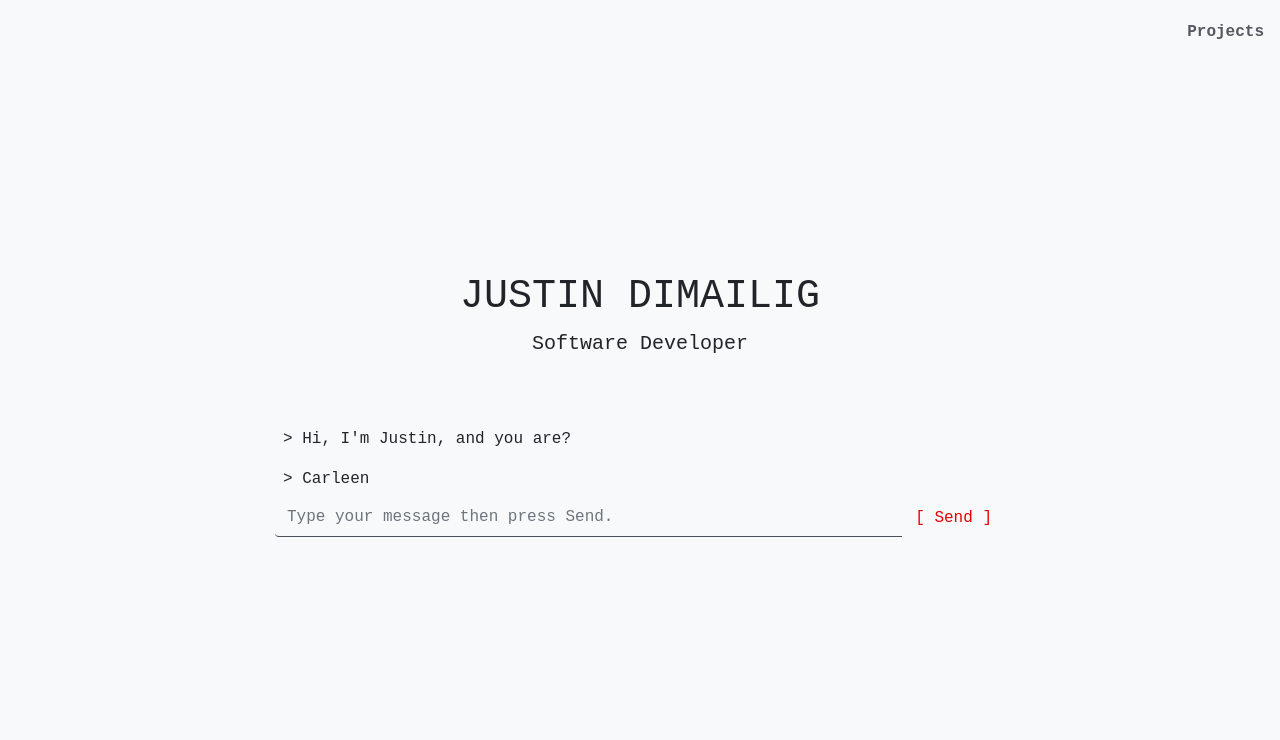
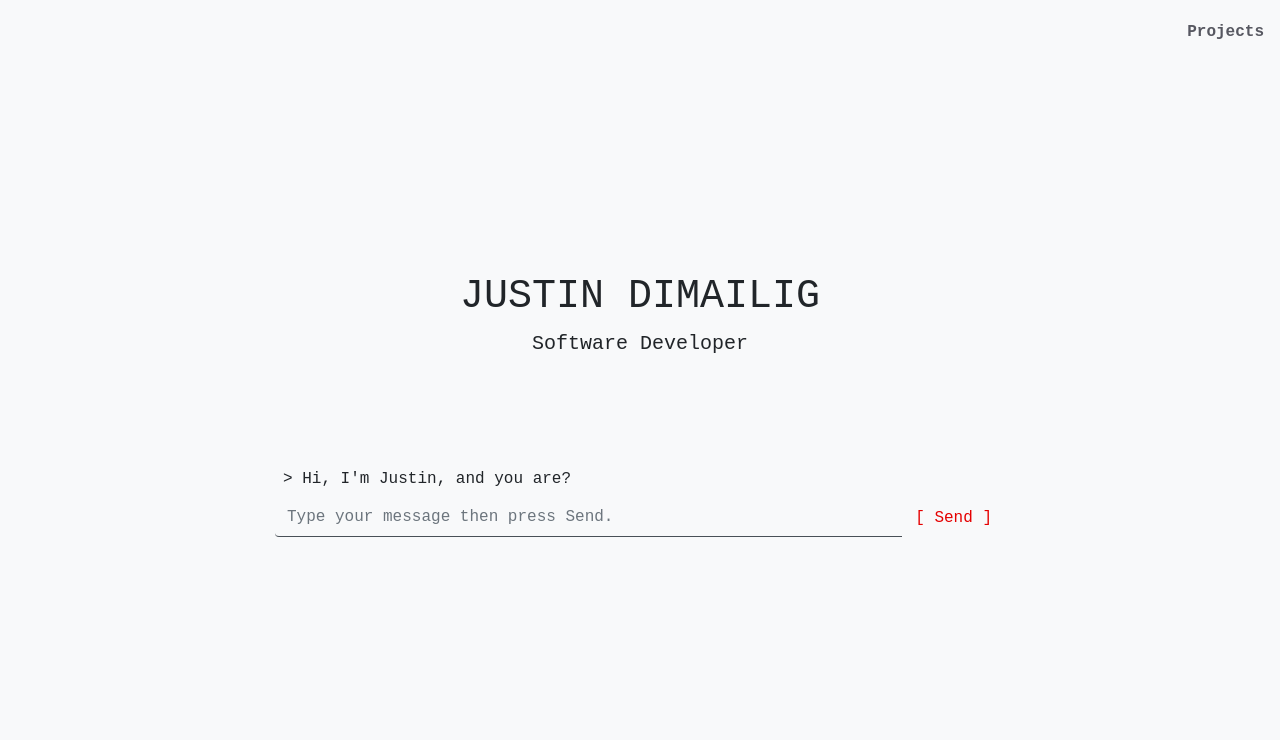
Before and after one commit to gjadimailig/gjadimailig.github.io, a plain HTML site: page index.html in a window 1280 px wide. Shown: the top 740 px of the page. Drawn offline with nearby package versions, Linux system fonts and the light colour scheme.

Commit message:
cleaning chat lines

```diff
--- a/index.html
+++ b/index.html
@@ -39,7 +39,6 @@
 								<div class="p-2"></br></div>
 								<div class="p-2"></br></div>
 								<div class="p-2" >> Hi, I'm Justin, and you are?</div>
-								<div class="p-2" >> Carleen</div>
 							</div>
 							<div class="input-group">
 								<input type="text" id="input-msg" class="form-control" placeholder="Type your message then press Send." autofocus>
```
